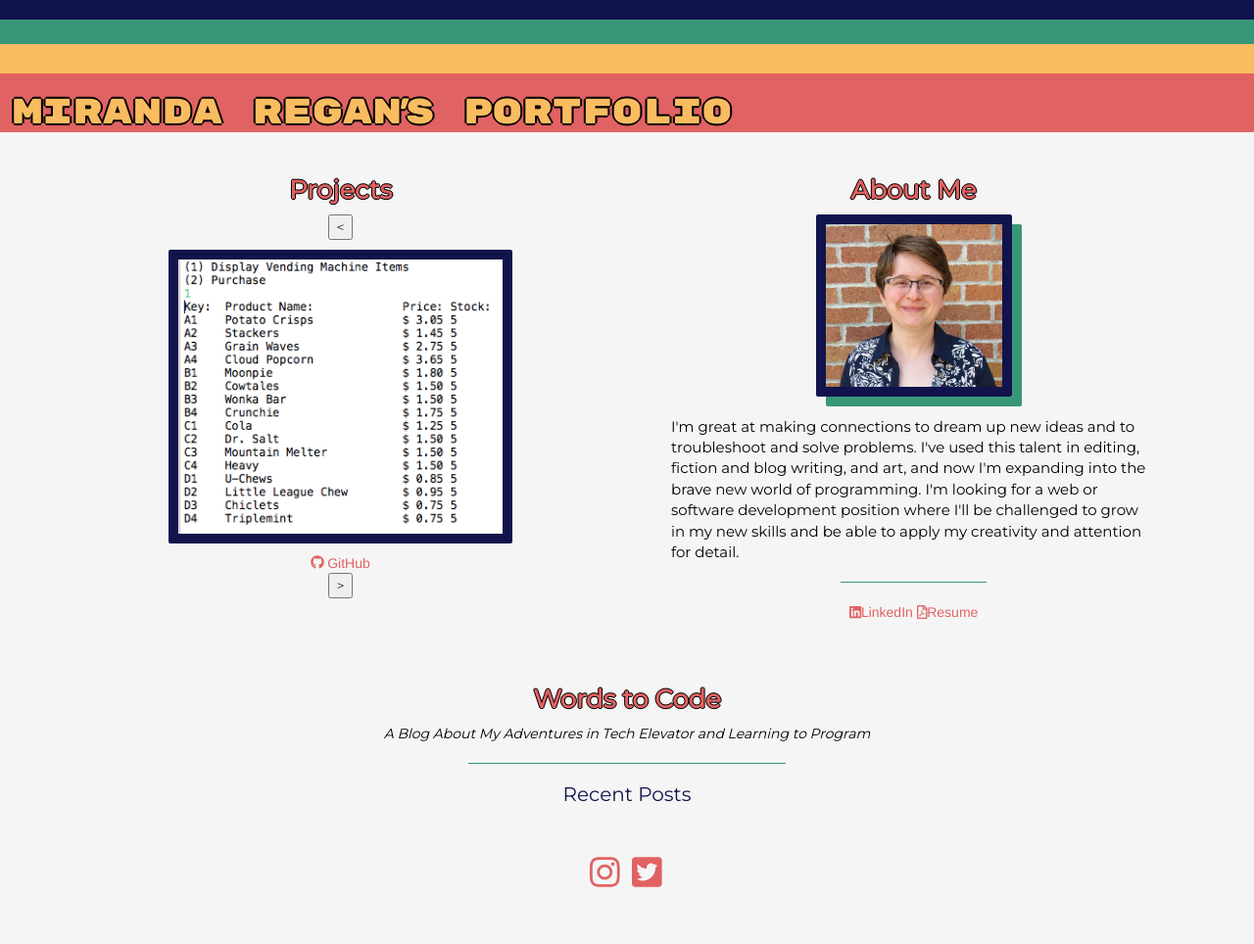
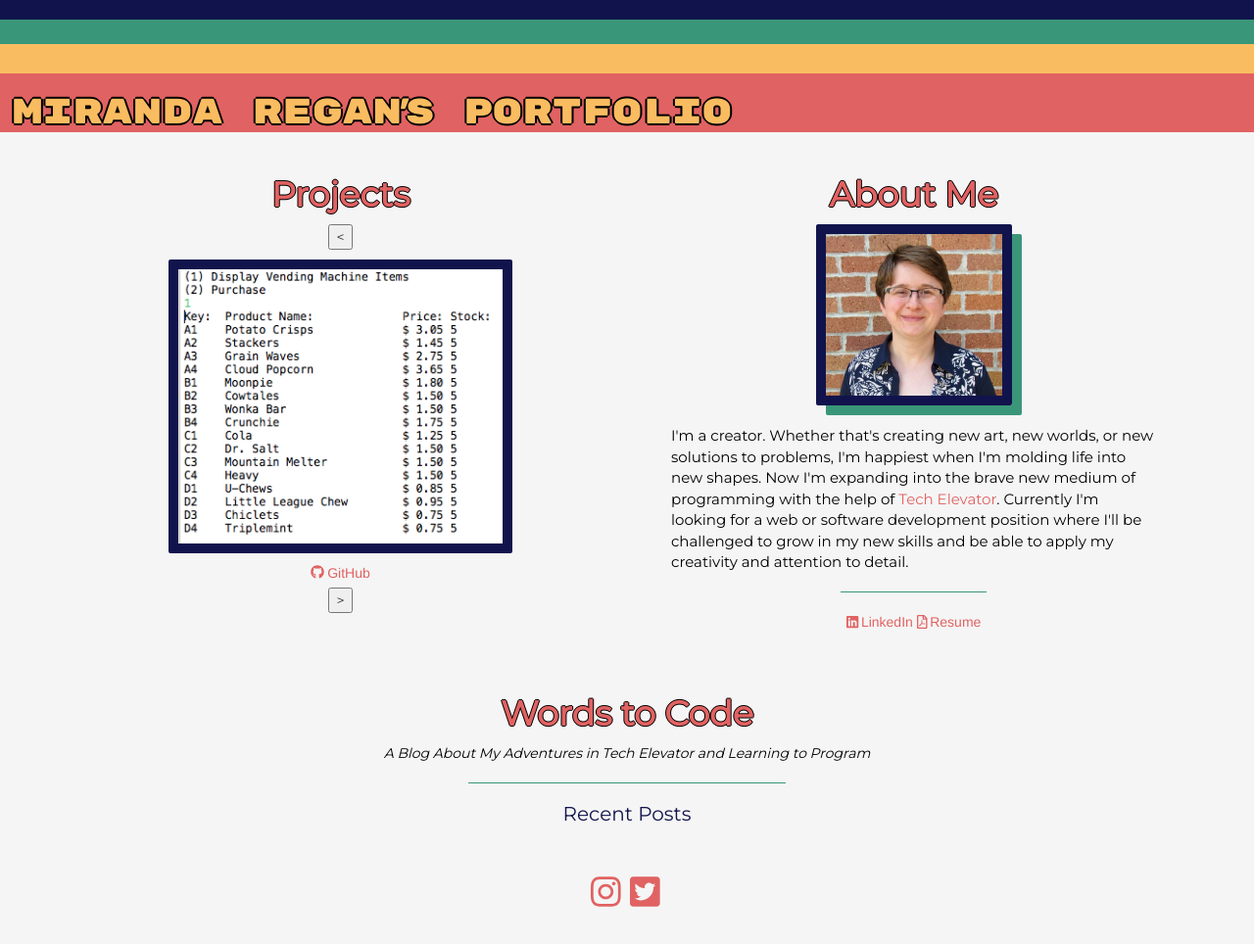
Before and after one commit to MiraRose/PortfolioWebsite, a plain HTML site: page index.html in a window 1280 px wide. Shown: the whole page at 98% size. Before the commit the page ends 922 px from the top, so only its background shows below. Drawn offline with nearby package versions, Linux system fonts and the light colour scheme.

Commit message:
Small tweaks

```diff
--- a/index.html
+++ b/index.html
@@ -53,17 +53,17 @@
         <img id="aboutMe" alt="A picture of me." class="smallImg" src="me.jpg">
 
         <p>
-          I'm great at making connections to dream up new ideas and to troubleshoot and solve problems. I've used this
-          talent in editing, fiction and blog writing, and art, and now I'm expanding into the brave new world of
-          programming. I'm looking for a web or software development position where I'll be
-          challenged to grow in my new skills and be able to apply my creativity and attention for detail.
+          I'm a creator. Whether that's creating new art, new worlds, or new solutions to problems, I'm happiest when
+          I'm molding life into new shapes. Now I'm expanding into the brave new medium of
+          programming with the help of <a href = "https://www.techelevator.com/" target = "_blank">Tech Elevator</a>. Currently I'm looking for a web or software development position where
+          I'll be challenged to grow in my new skills and be able to apply my creativity and attention to detail.
         </p>
 
         <hr class="hr-border">
         <div class="center">
           <a href="https://www.linkedin.com/in/miranda-regan-1933223a/" target="_blank"><i
-              class="fab fa-linkedin"></i>LinkedIn</a>
-          <a href="miranda.regan.pdf" target="_blank"><i class="far fa-file-pdf"></i>Resume</a>
+              class="fab fa-linkedin iMargin"></i>LinkedIn</a>
+          <a href="miranda.regan.pdf" target="_blank"><i class="far fa-file-pdf iMargin"></i>Resume</a>
         </div>
       </div>
     </div>
@@ -86,8 +86,7 @@
   <div class="row">
     <div class="col bottomBar">
 
-      <a href="https://www.instagram.com/inkworlds/?hl=en" target="_blank"><i
-          class="fab fa-instagram iMargin"></i></a>
+      <a href="https://www.instagram.com/inkworlds/?hl=en" target="_blank"><i class="fab fa-instagram"></i></a>
       <a href="https://twitter.com/MiraAstar" target="_blank"><i class="fab fa-twitter-square iMargin"></i></a>
     </div>
   </div>
--- a/stylesheet.css
+++ b/stylesheet.css
@@ -12,6 +12,9 @@ a:hover {
   color:  #3a9679;
 }
 
+a:visited:hover {
+  color:  #3a9679;
+}
 a:visited {
   color: #e16262;
 }
@@ -54,7 +57,7 @@ h2 {
   text-align: center;
   font-weight: bold;
   font-family: 'Montserrat', sans-serif;
-  font-size: 26px!important;
+  font-size: 35px!important;
 }
 
 h3 {
@@ -123,17 +126,11 @@ p {
 
 .customButton {
   display: block;
-  margin: auto;
+  margin: 5px auto;
   font-family: 'Montserrat', sans-serif;
 
 }
 
-.customButton :hover {
-  background-color: #7bc67b;
-  border-color: #5a3921;
-  font-family: 'Montserrat', sans-serif;
-
-}
 
 .middleBar {
   /* background-color: #5a3921; */
@@ -151,9 +148,9 @@ p {
 
   padding-top: 5px;
   padding-right: 30px;
-  padding-bottom: 5px;
+  padding-bottom: 30px;
   padding-left: 30px;
-  margin: 25px 15px 0px 15px;
+  margin: 25px 15px 10px 15px;
   border-top-left-radius: 10px;
   border-top-right-radius: 10px;
   font-size: 35px;
```
